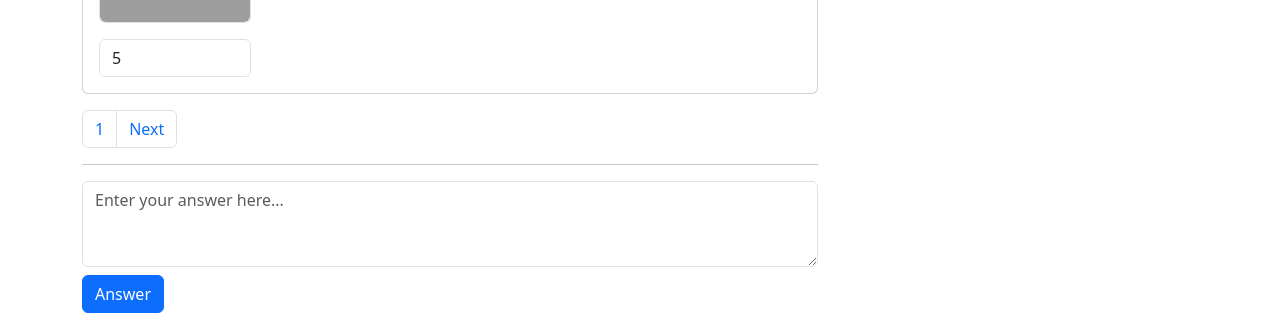
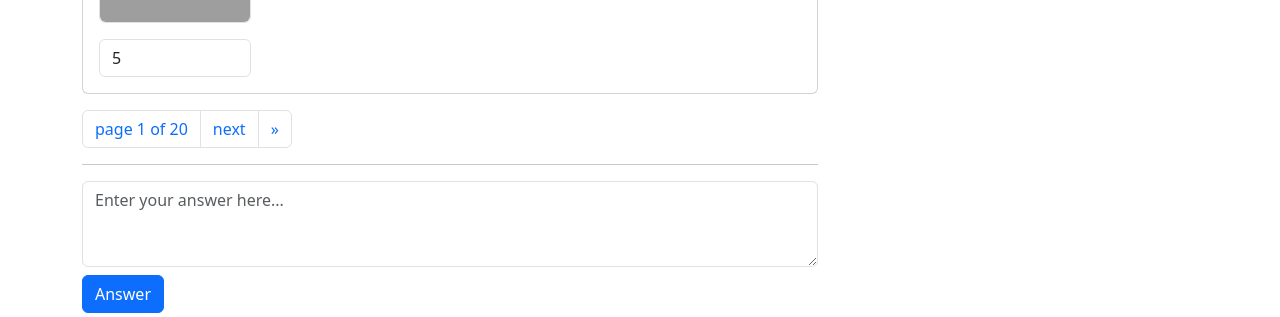
Before and after one commit to darleet/AskMe, a Django app: page /question/1/ in a window 1280 px wide. Shown: the part 1657-1974 px from the top of the page. Run offline with Django 5.2, Linux system fonts and the light colour scheme; grey boxes are pictures that could not be loaded.

Commit message:
Improved pagination

```diff
--- a/templates/layouts/pagination.html
+++ b/templates/layouts/pagination.html
@@ -1,20 +1,29 @@
 <nav aria-label="Page navigation example">
   <ul class="pagination">
     {% if page.has_previous %}
+      <span class="step-links">
+
+      </span>
       <li class="page-item">
-        <a class="page-link" href="?page={{ page.previous_page_number }}">Previous</a>
+        <a class="page-link" href="?page=1">&laquo;</a>
+      </li>
+      <li class="page-item">
+        <a class="page-link" href="?page={{ page.previous_page_number }}">prev</a>
       </li>
     {% endif %}
     {% if page.has_other_pages %}
       <li class="page-item">
         <div class="page-link">
-          {{ page.number }}
+          page {{ page.number }} of {{ page.paginator.num_pages }}
         </div>
       </li>
     {% endif %}
     {% if page.has_next %}
       <li class="page-item">
-        <a class="page-link" href="?page={{ page.next_page_number }}">Next</a>
+        <a class="page-link" href="?page={{ page.next_page_number }}">next</a>
+      </li>
+      <li class="page-item">
+        <a class="page-link" href="?page={{ page.paginator.num_pages }}">&raquo;</a>
       </li>
     {% endif %}
   </ul>
```
